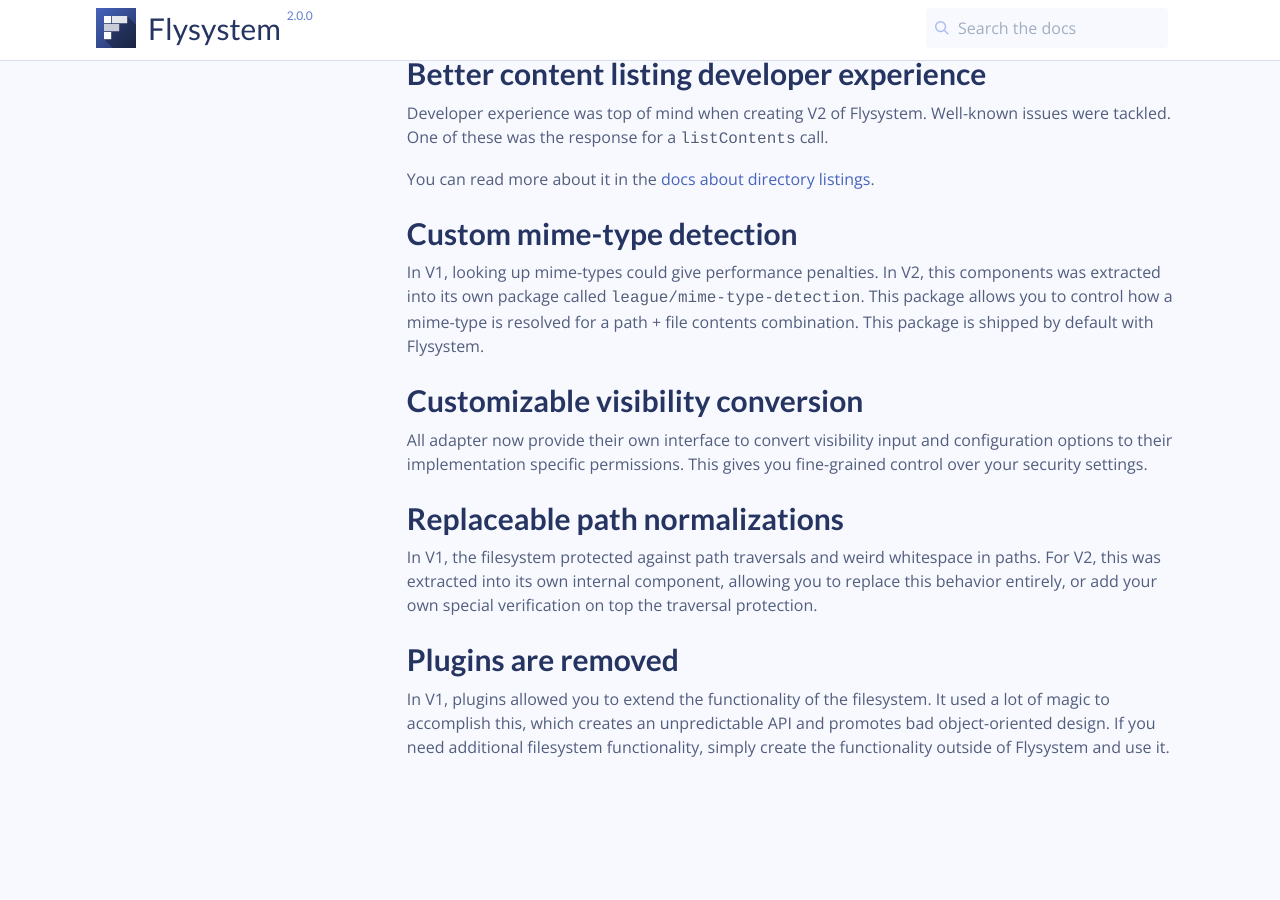
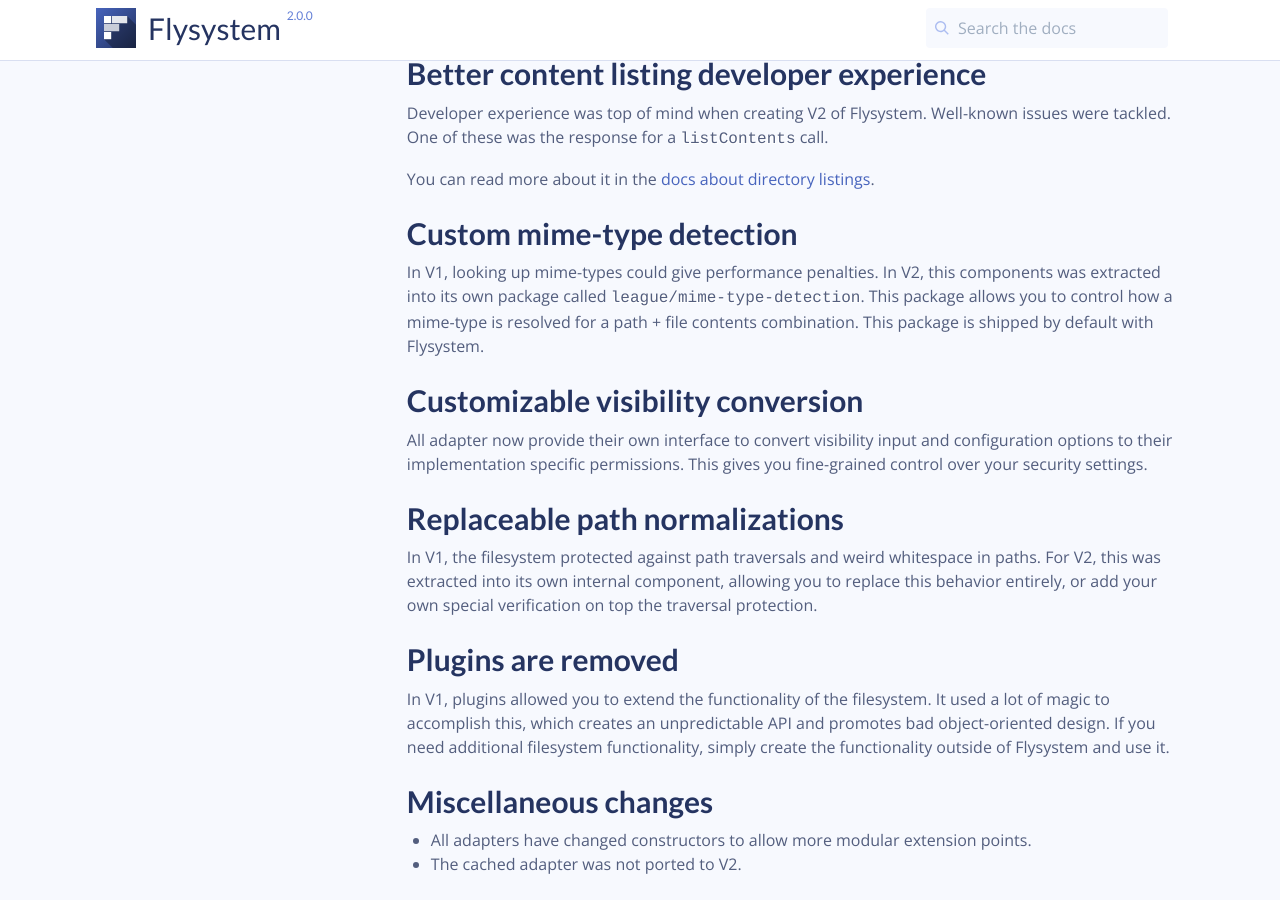
Before and after one commit to thephpleague/flysystem, a Jekyll site: the page built from v2/whats-is-new.md, in a window 1280 px wide and 900 px high, scrolled down 1502 px. Built offline with Jekyll 4.4.1, drawn with Linux system fonts in a browser that asks for light colours; comment, search, counter and statistics services are not loaded; before the commit the page ends 2285 px from its top, so only the background shows below that.

Commit message:
#1243 added notes about some missing upgrade hints.

```diff
--- a/v2/whats-is-new.md
+++ b/v2/whats-is-new.md
@@ -109,3 +109,8 @@ In V1, plugins allowed you to extend the functionality of the filesystem. It use
 lot of magic to accomplish this, which creates an unpredictable API and promotes
 bad object-oriented design. If you need additional filesystem functionality, simply
 create the functionality outside of Flysystem and use it.
+
+## Miscellaneous changes
+
+- All adapters have changed constructors to allow more modular extension points.
+- The cached adapter was not ported to V2.
```
